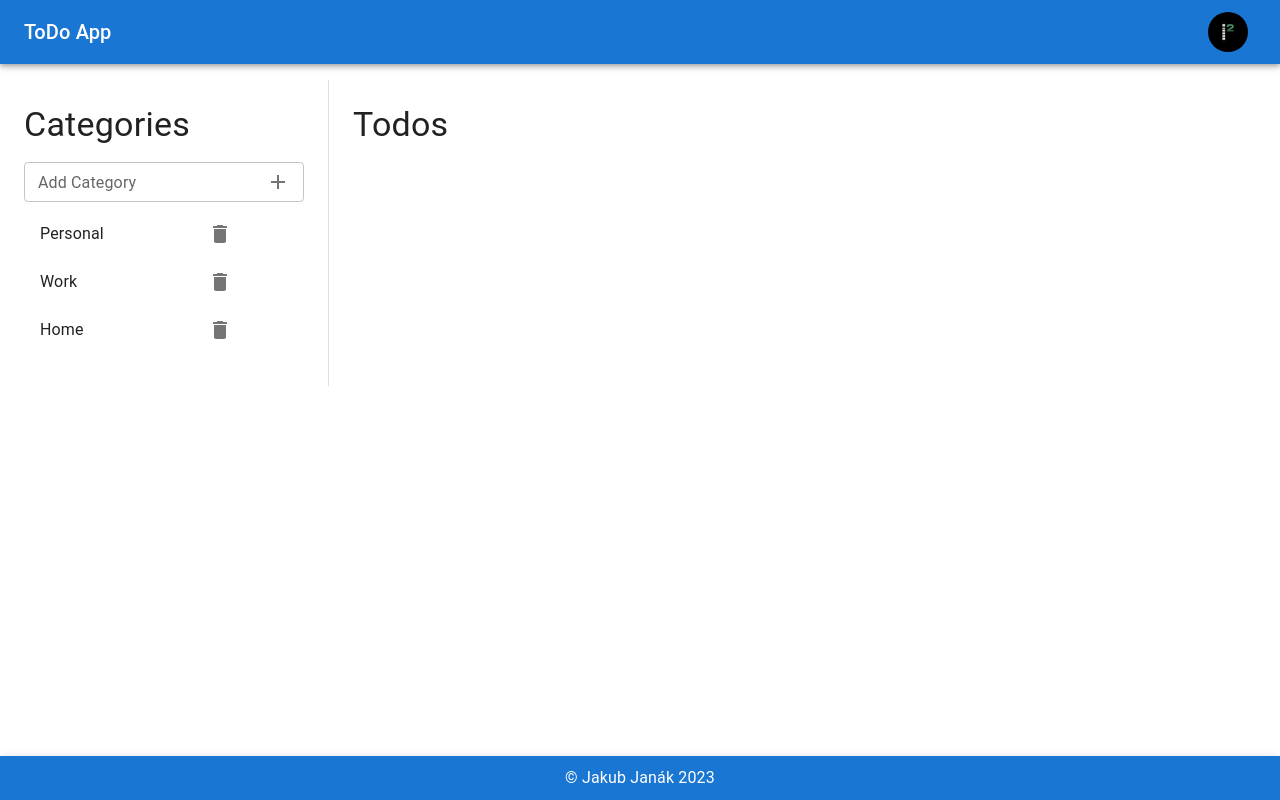
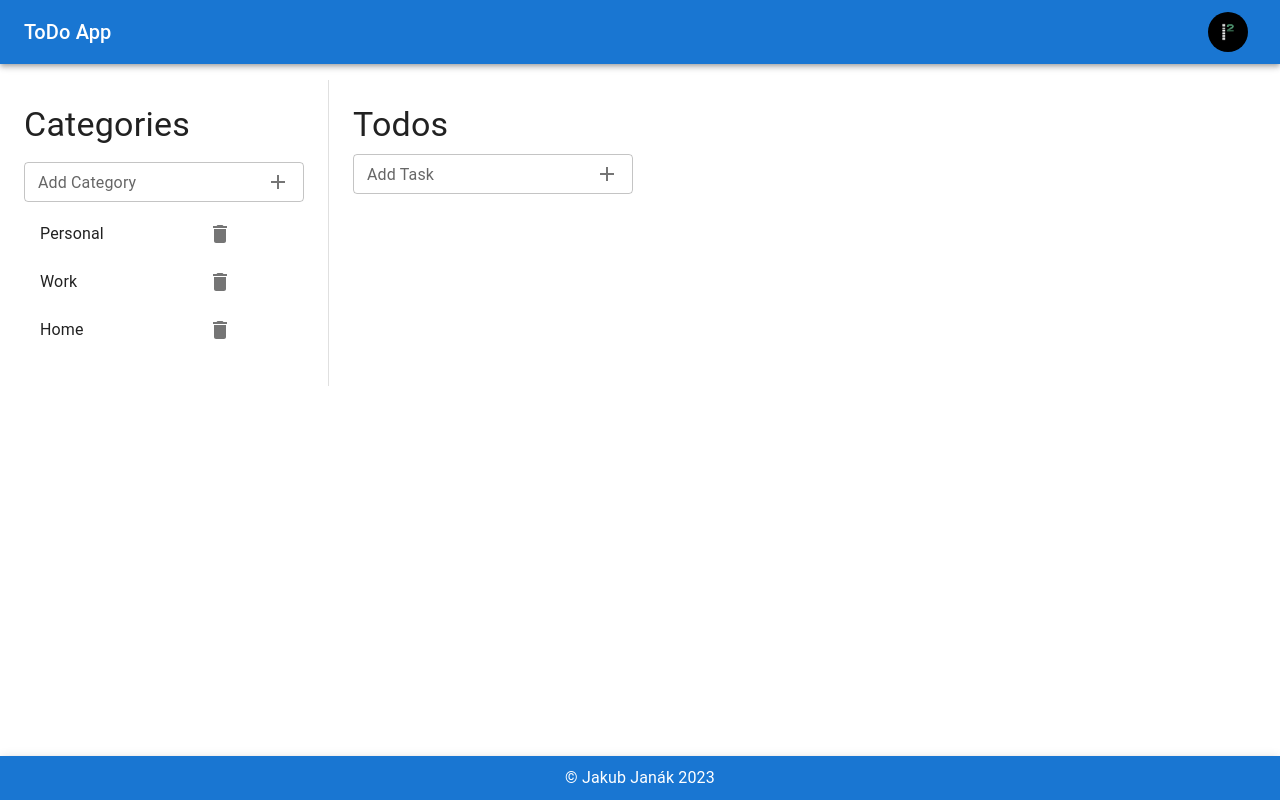
Before and after one commit to jakubjanak/AdvancedTodoApp, a React (Vite) app: page / in a window 1280 px wide. Built offline with nearby package versions, Linux system fonts and the light colour scheme.

Commit message:
trying to figure out how to add todos to categories

```diff
--- /dev/null
+++ b/src/AddTodoForm.jsx
@@ -0,0 +1,38 @@
+import { TextField, InputAdornment, IconButton } from "@mui/material";
+import AddIcon from "@mui/icons-material/Add";
+import { useState } from "react";
+
+export default function AddTodoForm() {
+    const [todo, setTodo] = useState("") ;
+
+    const handleChange = (e) => {
+        setTodo(e.target.value);
+    }
+
+    const handleSubmit = (e) => {
+        e.preventDefault();
+        // const data = {id: crypto.randomUUID(), text: todo};
+        setTodo("");
+    }
+
+    return (
+        <form onSubmit={handleSubmit}>
+            <TextField
+                label="Add Task"
+                variant="outlined"
+                size="small"
+                value={todo}
+                onChange={handleChange}
+                InputProps={{
+                    endAdornment: <InputAdornment position="end">
+                        <IconButton sx={{margin: "0", padding: "0"}} type="submit">
+                            <AddIcon />
+                        </IconButton>
+                    </InputAdornment>
+                }}
+            >
+
+            </TextField>
+        </form>
+    )
+}
--- a/src/ListCategoryContainer.jsx
+++ b/src/ListCategoryContainer.jsx
@@ -24,7 +24,6 @@ export default function ListCategoryContainer() {
             return [...prevValues, newCategory];
         })
     }
-
 
     // updatování clicked, aby při kliknutí na kategorii byli vidět jen itemy, které do ní patří
     const updatingClicked = (id) => {
@@ -59,15 +58,7 @@ export default function ListCategoryContainer() {
         <Divider orientation="vertical" flexItem />
         <Box m={3} style={{display: "flex", flexDirection: "column", justifyContent: "start"}}>
             <Typography variant="h4" component="h1">Todos</Typography>
-            <List>
-            {todoCat.map((tcClicked) => {
-                if (tcClicked.clicked === true) {
-                    return tcClicked.items.map((item) => {
-                        return <Todos key={item.id} text={item.text} />
-                    })
-                }
-            })}
-            </List>
+            <Todos data={todoCat} setData={setTodoCat} />
         </Box>
         </div>
     )
--- a/src/ListCategoryItem.jsx
+++ b/src/ListCategoryItem.jsx
@@ -18,8 +18,10 @@ export default function ListCategoryItem({tc, handleDelete, updatingClicked}) {
             </IconButton>
           }
         >
-            <ListItemText style={{cursor: "pointer"}} onClick={handleClick}>{tc.name}</ListItemText>
+          <ListItemText style={{ cursor: "pointer" }} onClick={handleClick}>
+            {tc.name}
+          </ListItemText>
         </ListItem>
       </Box>
-    )
+    );
 }
--- a/src/Todos.jsx
+++ b/src/Todos.jsx
@@ -1,18 +1,33 @@
-import { Box, ListItem, IconButton, ListItemText } from "@mui/material";
+import { ListItem, IconButton, ListItemText, List } from "@mui/material";
 import DeleteIcon from '@mui/icons-material/Delete';
+import AddTodoForm from "./AddTodoForm";
 
-export default function Todos({text}) {
+export default function Todos({data}) {
+
     return (
-        <Box>
+        <>
+        <List>
+            <AddTodoForm />
+            {data.map((d) => {
+                if (d.clicked === true) {
+                    return (
+                        d.items.map((item) => {
+                        return (
                           <ListItem
+                            key={item.id}
                             secondaryAction={
                               <IconButton edge="end" aria-label="delete">
                                 <DeleteIcon />
                               </IconButton>
                             }
                           >
-            <ListItemText>{text}</ListItemText>
+                            <ListItemText>{item.text}</ListItemText>
                           </ListItem>
-        </Box>
+                        );
+                    }))
+                }
+            })}
+        </List>
+        </>
     )
 }
```
Lines whose indentation alone changed are shown as unchanged.
